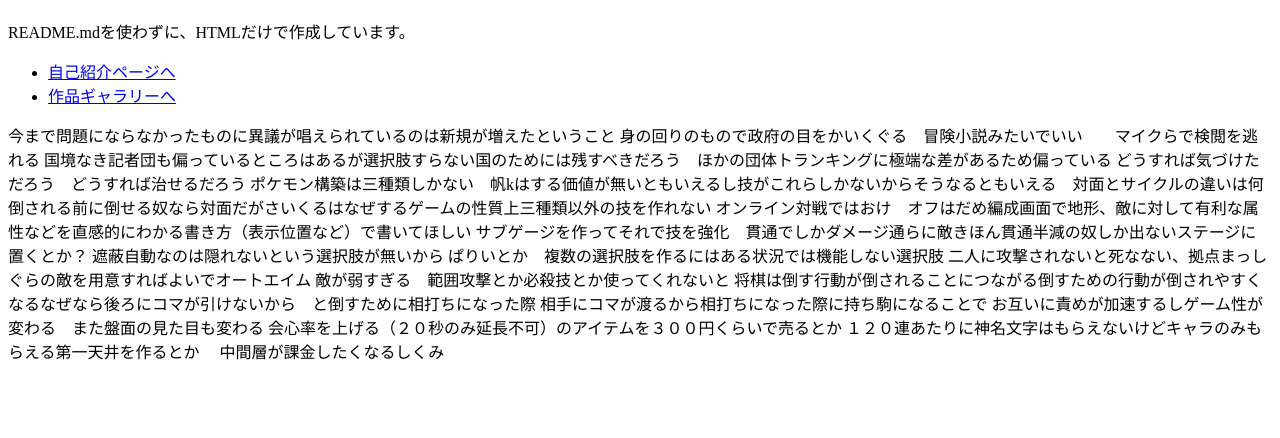
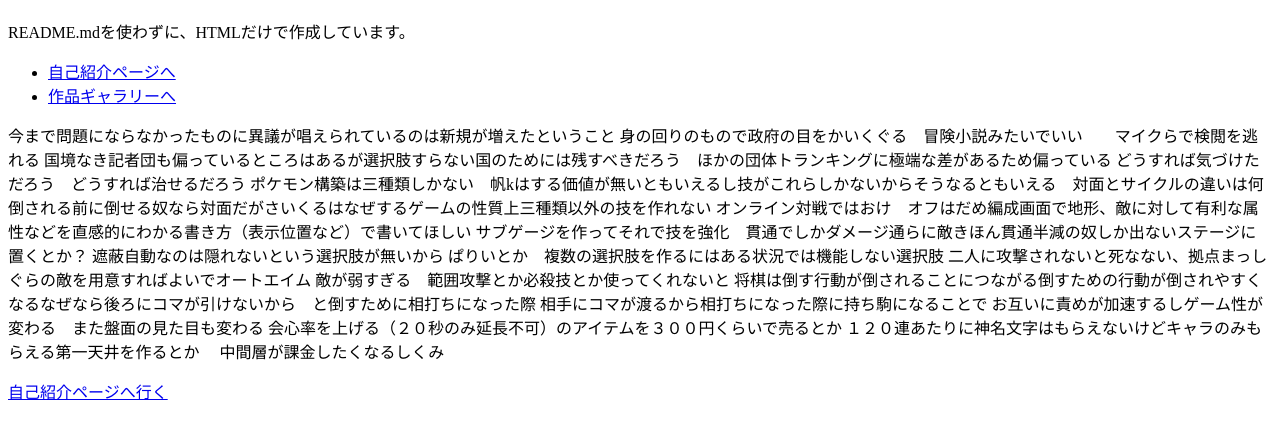
Before and after one commit to Tolmmy/main, a plain HTML site: page index.html in a window 1280 px wide. Shown: the part 70-508 px from the top of the page. Drawn offline with Linux system fonts and the light colour scheme.

Commit message:
Add link to self-introduction page in index.html

```diff
--- a/index.html
+++ b/index.html
@@ -30,5 +30,8 @@
         １２０連あたりに神名文字はもらえないけどキャラのみもらえる第一天井を作るとか
         中間層が課金したくなるしくみ
     </p>
+
+    <p><a href="ten.html">自己紹介ページへ行く</a></p>
+</body>
 </body>
 </html>
```
